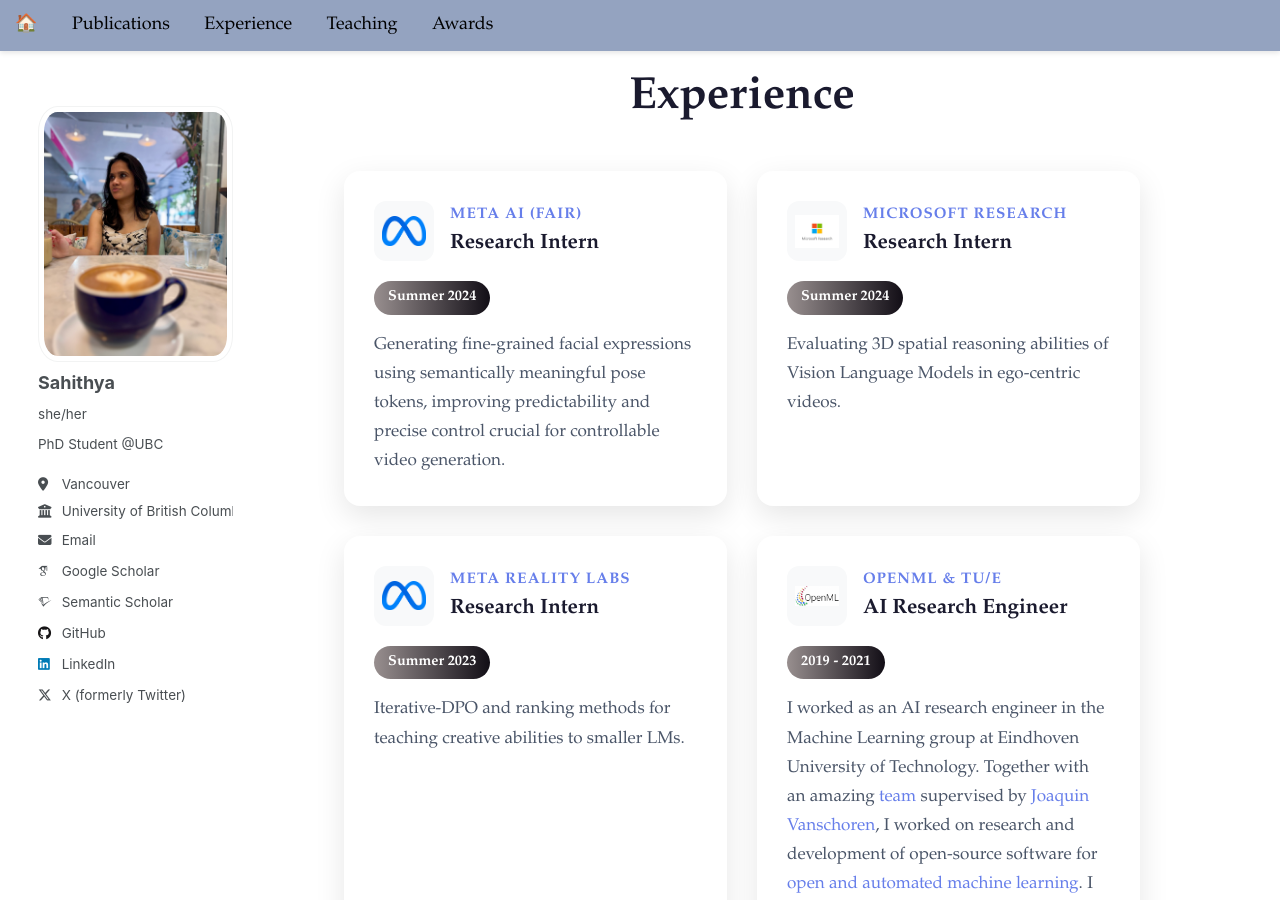
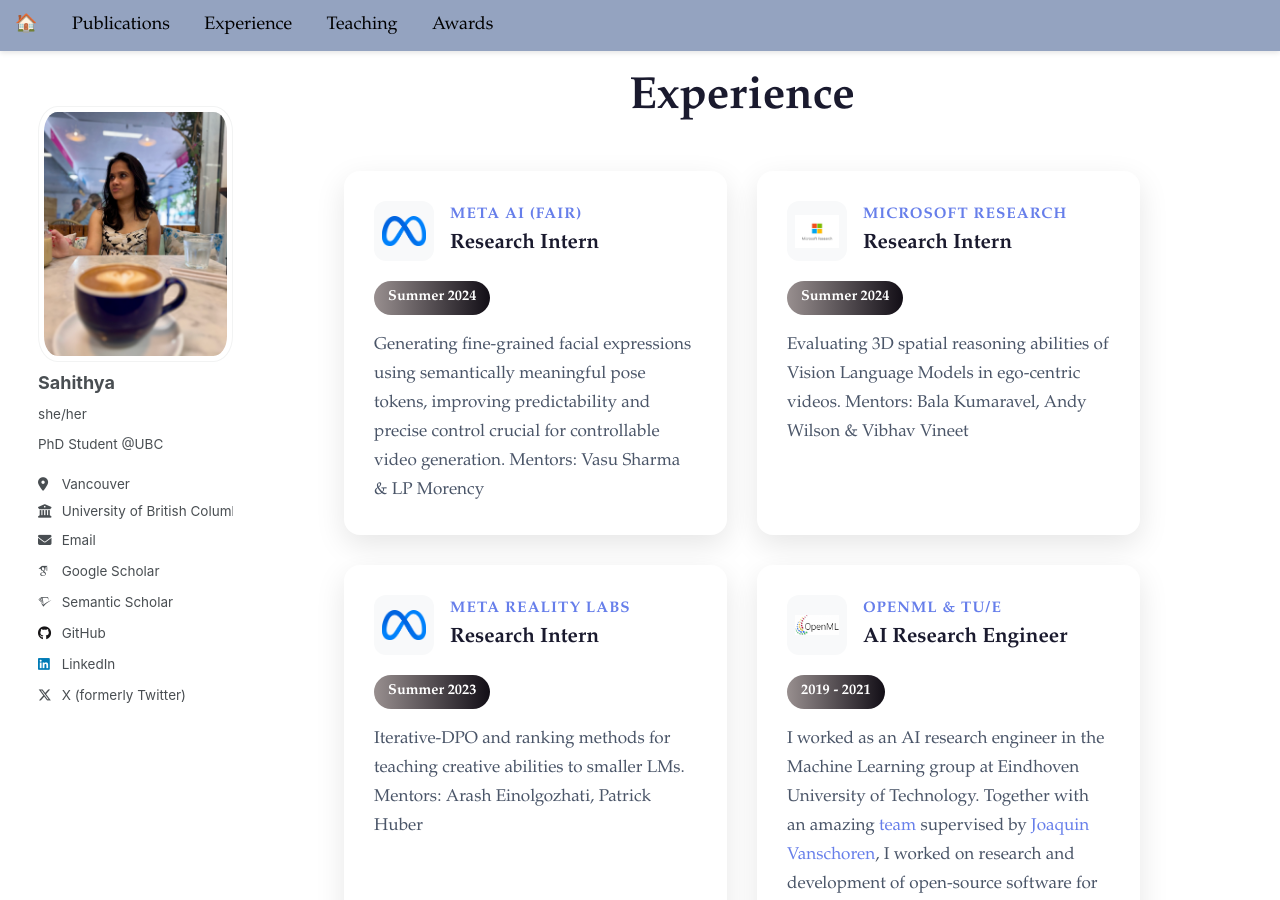
Before and after one commit to sahithyaravi/sahithyaravi.github.io, a Jekyll site: the page built from _pages/experience.md, in a window 1280 px wide and 900 px high. Built offline with Jekyll 4.4.1, drawn with Linux system fonts in a browser that asks for light colours; some web fonts are replaced.

Commit message:
move mentors to experience

```diff
--- a/_pages/experience.md
+++ b/_pages/experience.md
@@ -176,6 +176,7 @@
       <div class="period">Summer 2024</div>
       <div class="description">
         Generating fine-grained facial expressions using semantically meaningful pose tokens, improving predictability and precise control crucial for controllable video generation.
+        Mentors: Vasu Sharma & LP Morency
       </div>
     </div>
 
@@ -193,6 +194,7 @@
       <div class="period">Summer 2024</div>
       <div class="description">
         Evaluating 3D spatial reasoning abilities of Vision Language Models in ego-centric videos.
+        Mentors: Bala Kumaravel, Andy Wilson & Vibhav Vineet
       </div>
     </div>
 
@@ -210,6 +212,7 @@
       <div class="period">Summer 2023</div>
       <div class="description">
         Iterative-DPO and ranking methods for teaching creative abilities to smaller LMs.
+        Mentors: Arash Einolgozhati, Patrick Huber
       </div>
     </div>
 
```
Also changed, not shown: _pages/about.md (+1 -1 lines).
